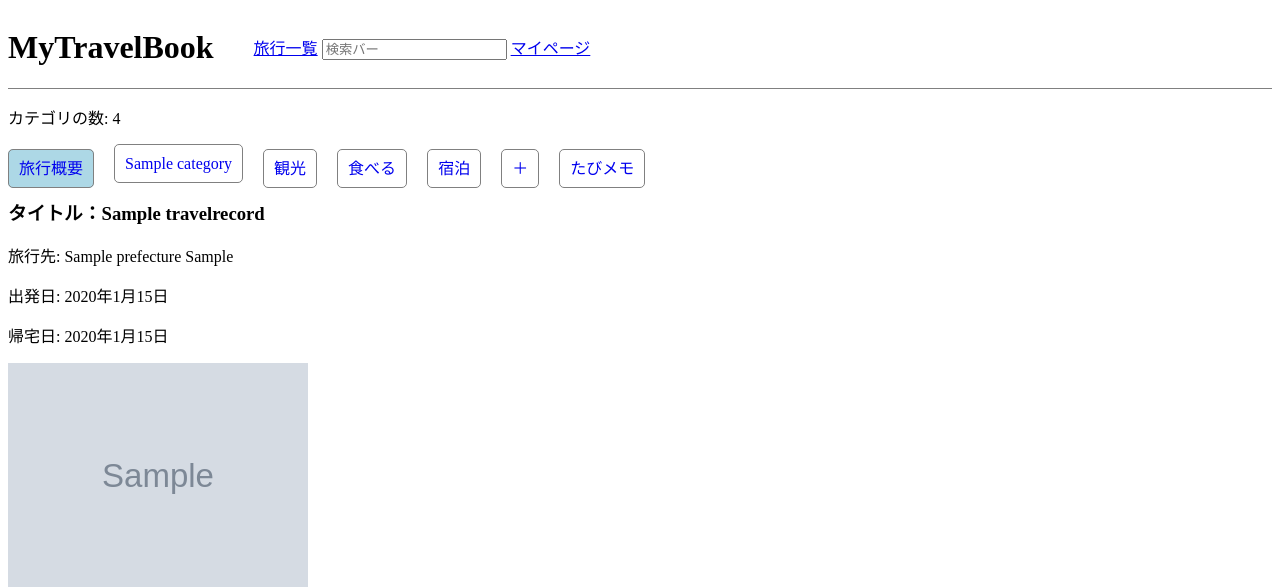
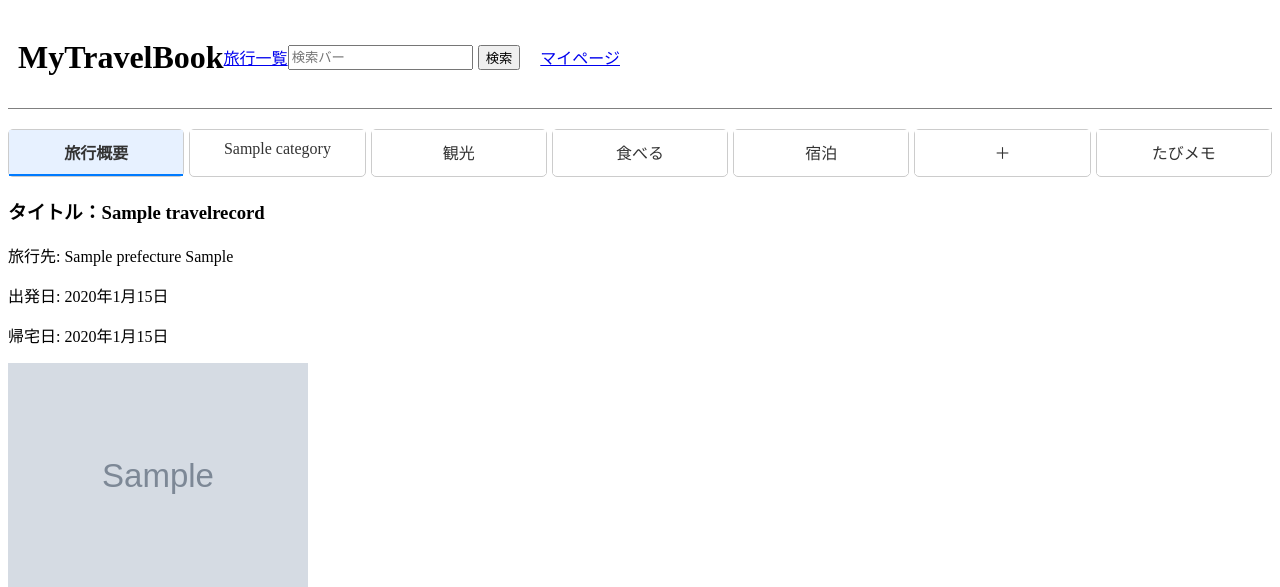
Before and after one commit to chiro-ym/MyTravelBook, a Django app: page /travel_detail/1/ in a window 1280 px wide. Shown: the top 587 px of the page. Run offline with Django 5.2, Linux system fonts and the light colour scheme; a user stored in the database is signed in; tables that the repository leaves empty hold one stand-in row (values such as "Sample post"); grey boxes marked "Sample" are stand-in pictures.

Commit message:
タブ・ヘッダーのCSSS

```diff
--- a/MyTravelBook/mytravelbook/app/templates/base.html
+++ b/MyTravelBook/mytravelbook/app/templates/base.html
@@ -8,6 +8,23 @@
             display: flex;
             align-items: center;
             border-bottom: 1px solid grey;
+            padding: 10px;
+
+        }
+        nav ul {
+            display: flex; /* リストを横並びにする */
+            list-style-type: none; /* デフォルトのリストスタイルを無効に */
+            padding: 0; /* リストの内側のパディングをゼロに */
+            margin: 0; /* リストの外側のマージンをゼロに */
+        }
+        nav li {
+            margin-right: 20px; /* 各リンクの間にスペースを追加 */
+        }
+        nav form {
+            display: flex; /* フォーム内の要素を横並びに */
+        }
+        nav input {
+            margin-right: 5px; /* フォームの入力フィールドとボタンの間にスペース */
         }
 
     </style>
--- /dev/null
+++ b/MyTravelBook/mytravelbook/app/templates/base_tabs.html
@@ -0,0 +1,29 @@
+{% load static %}
+
+<!DOCTYPE html>
+<html lang="ja">
+<head>
+    <meta charset="UTF-8">
+    <title>タブの例</title>
+    <link rel="stylesheet" type="text/css" href="{% static 'css/styles.css' %}">  <!-- CSSファイルを追加 -->
+</head>
+<body>
+
+    <ul class="tabs">
+        <li><a href="{% url 'travel_detail' travel_record.id %}" class="{% if active_tab == 'travel_detail' %}active{% endif %}">旅行概要</a></li>
+
+        {% for category in categories %}
+            <li>
+                <a href="{% url 'category_detail' travel_record.id category.id %}" class="{% if active_tab == category.id %}active{% endif %}">{{ category.category_name }}</a>
+            </li>
+        {% endfor %}
+
+        {% if categories|length < 7 %}
+            <li><a href="{% url 'add_category' travel_record.id %}">＋</a></li>
+        {% endif %}
+
+        <li><a href="{% url 'travelmemo_list' travel_record.id %}" class="{% if active_tab == 'travelmemo' %}active{% endif %}">たびメモ</a></li>
+    </ul>
+
+</body>
+</html>
--- a/MyTravelBook/mytravelbook/app/templates/travel_detail.html
+++ b/MyTravelBook/mytravelbook/app/templates/travel_detail.html
@@ -1,65 +1,9 @@
-<!DOCTYPE html>
-<html lang="ja">
-<head>
-    <meta charset="UTF-8">
-    <meta name="viewport" content="width=device-width, initial-scale=1.0">
-    <title>MyTravelBook</title>
-    <style>
-        header{
-            display: flex;
-            align-items: center;
-            border-bottom: 1px solid grey;
-        }
-        .tabs{
-            display: flex;
-            list-style: none;
-            padding: 10px 0 0 0;
-            margin: 10px 0 0 0;
-        }
-        .tabs li {
-            margin-right: 20px;
-        }
-        .tabs a {
-            text-decoration: none;
-            padding: 10px;
-            border: 1px solid gray;
-            border-radius: 5px;
-        }
-        .tabs a.active{
-            background-color: lightblue;
-        }
-    </style>
-</head>
-<body>
-    <header>
-        <h1>
-            <a href="{% url 'home' %}" style="text-decoration: none; color: black;">MyTravelBook</a>
-        </h1>
-        <nav>
-            <ul>
-                <a href="{% url 'travel_list' %}">旅行一覧</a>
-                <input type="text" placeholder="検索バー">
-                <a href="{% url 'mypage' %}">マイページ</a>
-            </ul>
-        </nav>
-    </header>
+{% extends 'base.html' %}
 
-    <p>カテゴリの数: {{ categories.count }}</p>
-    <ul class="tabs">
-        <li><a href="{% url 'travel_detail' travel_record.id %}" class="active">旅行概要</a></li>
+{% block title %}MyTravelBook{% endblock %}
 
-        {% for category in categories %}
-            <li>
-                <a href="{% url 'category_detail' travel_record.id category.id %}">{{ category.category_name }}</a>
-            </li>
-        {% endfor %}
-
-        {% if categories.count < 7 %}
-        <li><a href="{% url 'add_category' travel_record.id %}">＋</a></li>
-        {% endif %}
-
-        <li><a href="{% url 'travelmemo_list' travel_record.id %}">たびメモ</a></li>
-    </ul>
+{% block content %}
+{% include "base_tabs.html" with active_tab="travel_detail" %}
 
     {% load static %}
     <h3>タイトル：{{ travel_record.title }}</h3>
@@ -110,6 +54,4 @@
         <button type="submit" onclick="return confirm('本当に削除しますか？');">削除</button>
     </form>
 </div>
-
-</body>
-</html>
+{% endblock %}
--- a/MyTravelBook/mytravelbook/app/views.py
+++ b/MyTravelBook/mytravelbook/app/views.py
@@ -199,15 +199,17 @@ class CategoryDetailView(View):
     def get(self, request, travel_id, category_id):
         travel_record = get_object_or_404(TravelRecord, id=travel_id)
         category = get_object_or_404(Category, id=category_id)
-
         photos = category.photo_set.all()
         categories = travel_record.category_set.all()
+
+        active_tab = category_id
 
         return render(request, 'category_detail.html', context={
             'travel_record': travel_record,
             'category':category,
             'photos': photos,
             'categories': categories,
+            'active_tab': active_tab,
         })
 
 @method_decorator(login_required, name='dispatch')
@@ -298,13 +300,19 @@ def edit_comment(request, travel_id, category_id):
 class TravelMemoListView(View):
     def get(self, request, travel_record_id):
         travel_record = get_object_or_404(TravelRecord, id=travel_record_id)
+        categories = Category.objects.filter(travel_record=travel_record)
+
+        active_tab = 'memo'
+
         memos = TravelMemo.objects.filter(travel_record_id=travel_record_id).order_by('created_at')
         form = TravelMemoForm()
 
         return render(request, 'travelmemo_list.html', context={
             'travel_record': travel_record,
             'memos': memos,
-            'form': form
+            'form': form,
+            'categories': categories,
+            'active_tab': active_tab,
         })
 
     def post(self, request, travel_record_id):
--- /dev/null
+++ b/MyTravelBook/mytravelbook/static/css/styles.css
@@ -0,0 +1,38 @@
+/* タブのスタイル */
+.tabs {
+    list-style-type: none;  /* デフォルトのリストスタイルを解除 */
+    padding: 0;             /* デフォルトのパディングを解除 */
+    margin: 20px 0;        /* 上下に隙間を設定 */
+    display: flex;          /* タブを横並びにする */
+    justify-content: space-between; /* タブ間のスペースを均等に */
+}
+
+/* タブの項目スタイル */
+.tabs li {
+    flex: 1;                /* 各タブの幅を均等に */
+    text-align: center;     /* テキストを中央に配置 */
+    border: 1px solid #ccc; /* タブの枠線を追加 */
+    border-radius: 5px;     /* 角を丸める */
+    margin-right: 5px;      /* タブ間の隙間を設定 */
+}
+
+/* 最後のタブの右のマージンを削除 */
+.tabs li:last-child {
+    margin-right: 0;
+}
+
+/* タブのリンクスタイル */
+.tabs a {
+    display: block;         /* リンクをブロック要素に */
+    padding: 10px 0;       /* 上下のパディングを設定 */
+    text-decoration: none;  /* 下線を解除 */
+    color: #333;           /* テキストカラーを設定 */
+    background-color: #fff; /* 背景色を設定 */
+}
+
+/* アクティブなタブのスタイル */
+.tabs a.active {
+    font-weight: bold;      /* アクティブなタブを太字に */
+    border-bottom: 2px solid #007BFF; /* アクティブなタブの下に線を追加 */
+    background-color: #e7f1ff; /* アクティブなタブの背景色 */
+}
```
Also changed, not shown: MyTravelBook/mytravelbook/app/templates/category_detail.html (+7 -63 lines), MyTravelBook/mytravelbook/app/templates/mypage.html (+6 -29 lines), MyTravelBook/mytravelbook/app/templates/travel_list.html (+4 -28 lines), MyTravelBook/mytravelbook/app/templates/travelmemo_list.html (+1 -15 lines), MyTravelBook/mytravelbook/app/utils.py (added, +17 -0 lines).
